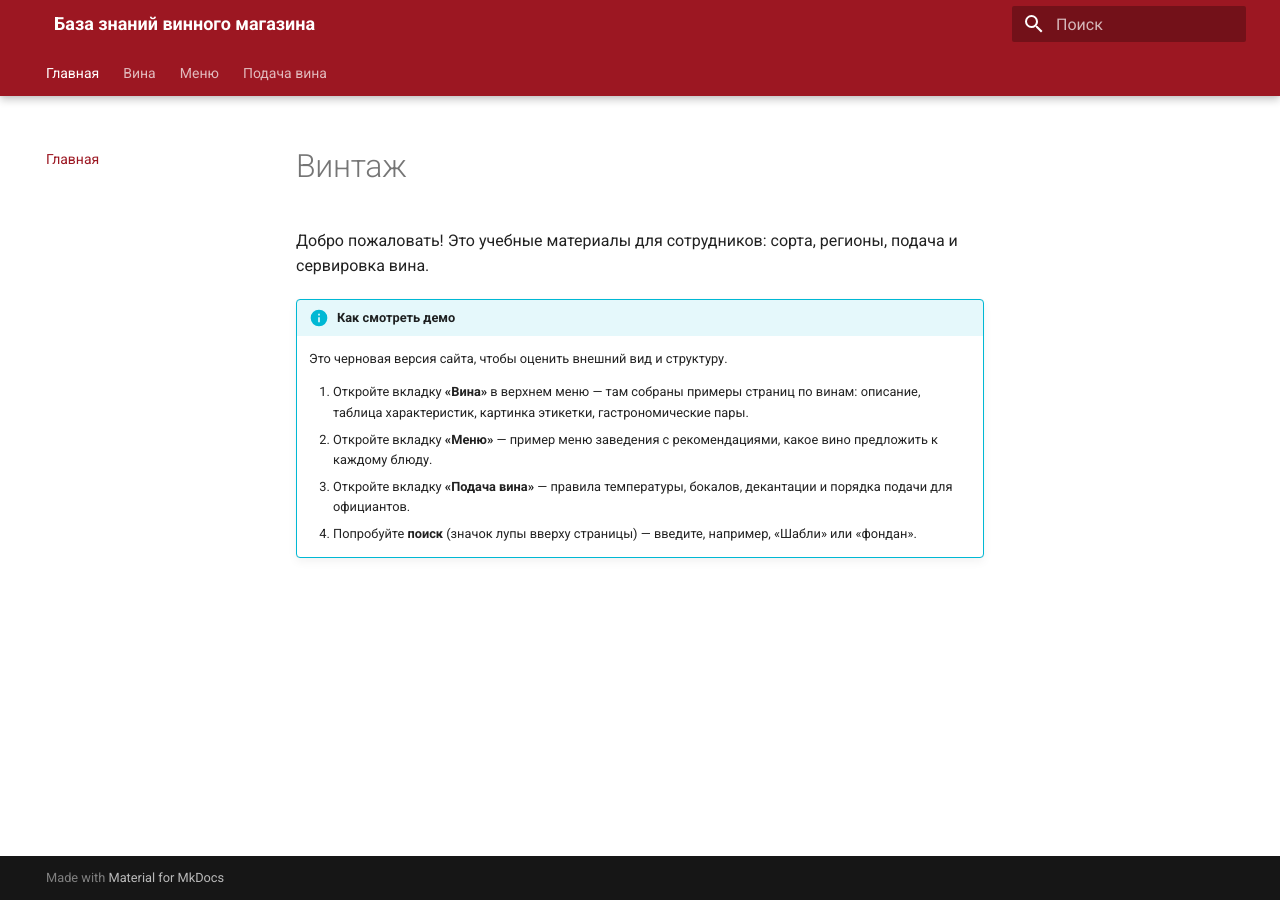
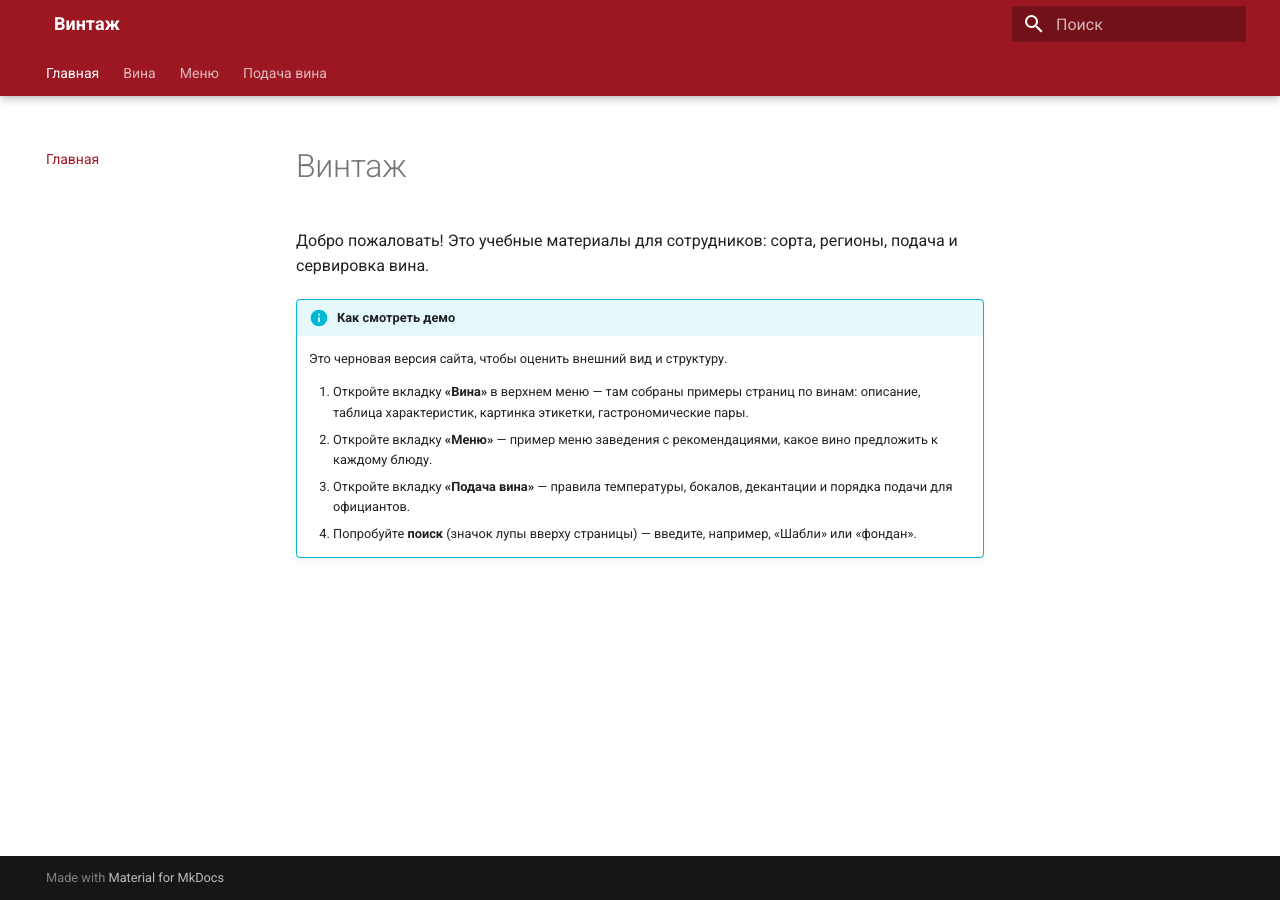
Before and after one commit to ilandikov/vintage_demo, an MkDocs documentation site: the page built from docs/index.md, in a window 1280 px wide. Built offline with MkDocs 1.6.1 and Material for MkDocs 9.7.7, drawn with Linux system fonts in a browser that asks for light colours.

Commit message:
feat: update site name

```diff
--- a/mkdocs.yml
+++ b/mkdocs.yml
@@ -1,4 +1,4 @@
-site_name: База знаний винного магазина
+site_name: Винтаж
 site_description: Обучающие материалы для сотрудников
 
 theme:
```
